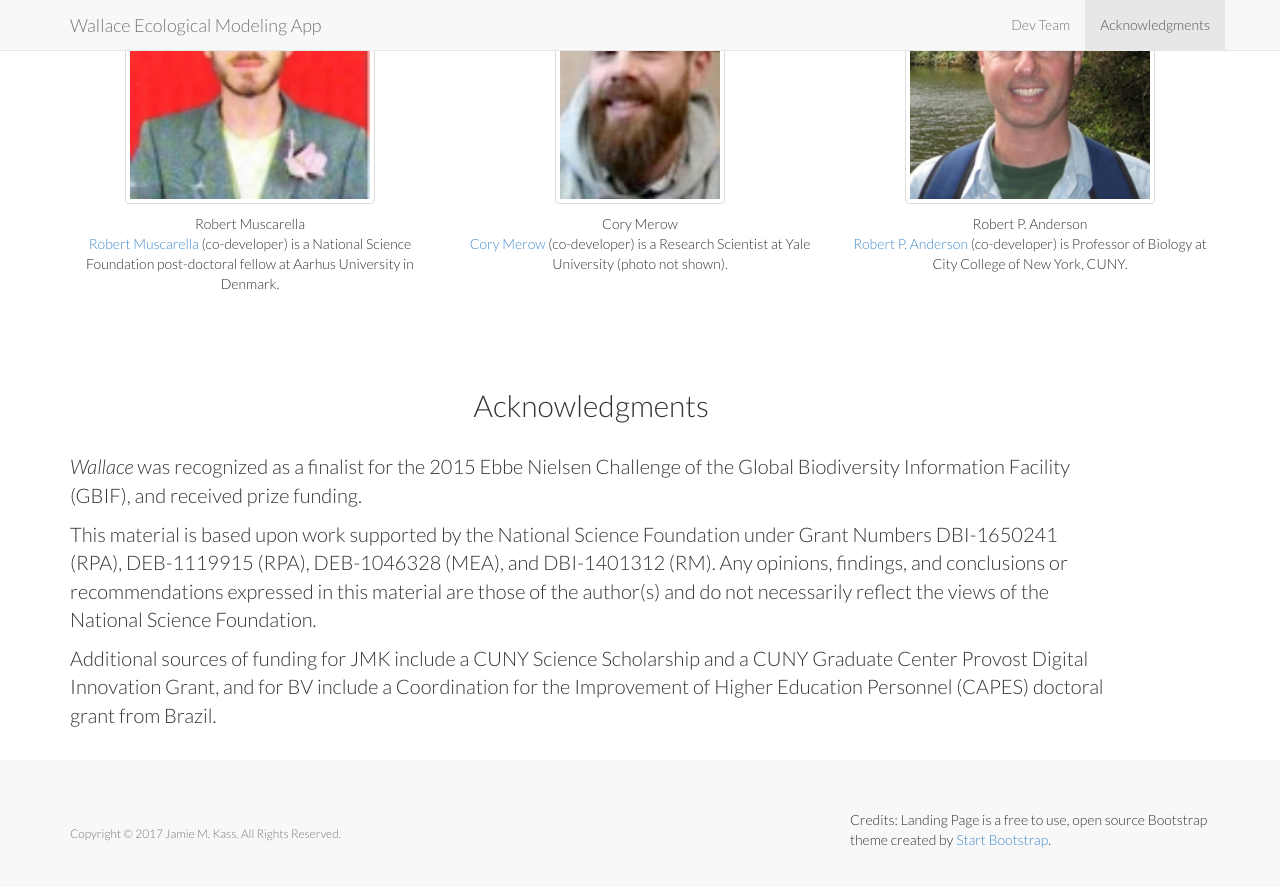
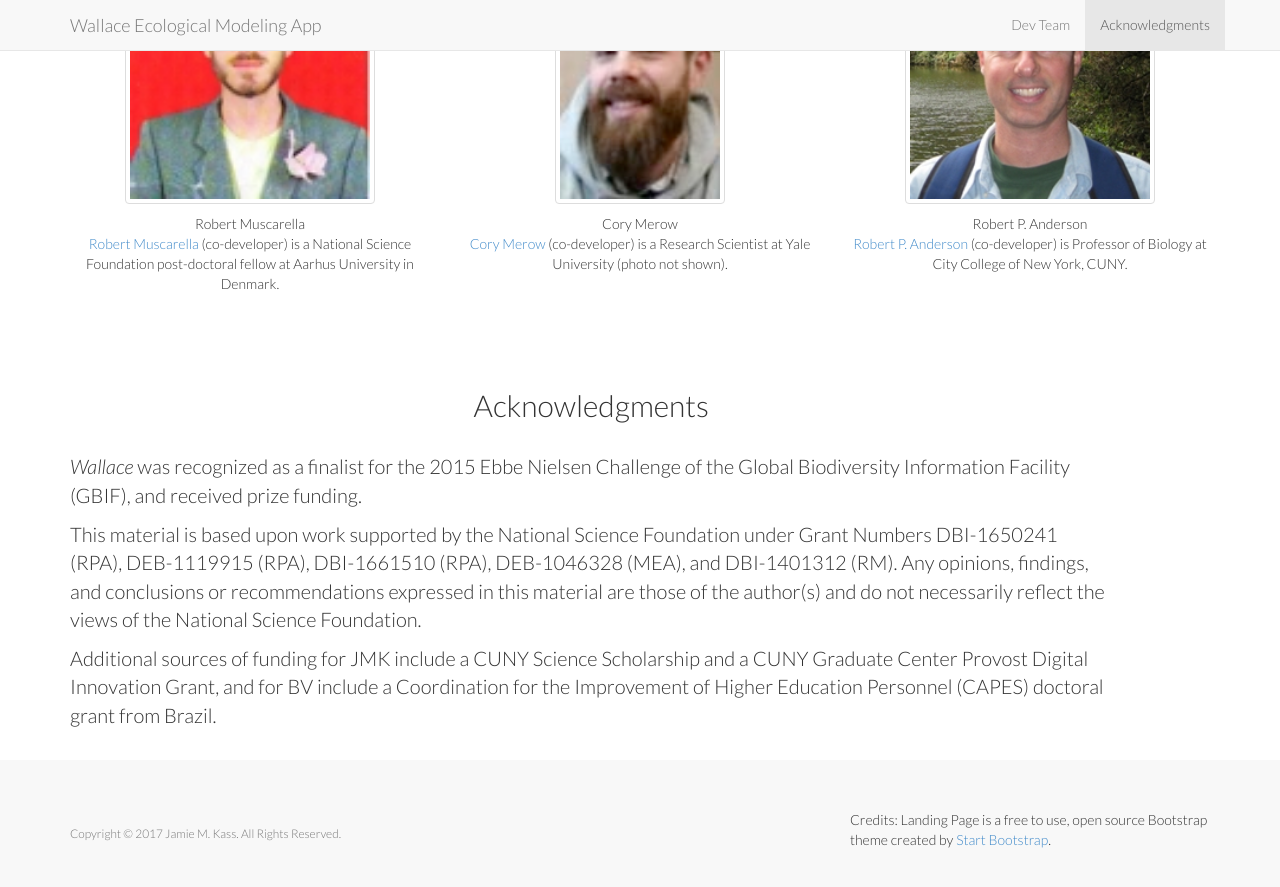
Before and after one commit to wallaceEcoMod/wallaceecomod.github.io, a Jekyll site: the page built from index.html, in a window 1280 px wide and 900 px high, scrolled down 2476 px. Shown: the top 887 px of the window. Built offline with Jekyll 4.4.1, drawn with Linux system fonts in a browser that asks for light colours.

Commit message:
Added ABI grant to acknowledgements

```diff
--- a/_includes/acknowledgments.html
+++ b/_includes/acknowledgments.html
@@ -9,7 +9,7 @@
             Global Biodiversity Information Facility (GBIF), and received prize funding.</p>
               <p style="font-size:20px" align="left">
             This material is based upon work supported by the National Science Foundation under Grant
-            Numbers DBI-1650241 (RPA), DEB-1119915 (RPA), DEB-1046328 (MEA), and DBI-1401312 (RM).
+            Numbers DBI-1650241 (RPA), DEB-1119915 (RPA), DBI-1661510 (RPA), DEB-1046328 (MEA), and DBI-1401312 (RM).
             Any opinions, findings, and conclusions or recommendations expressed in this material are
             those of the author(s) and do not necessarily reflect the views of the National Science Foundation.</p>
               <p style="font-size:20px" align="left">
```
